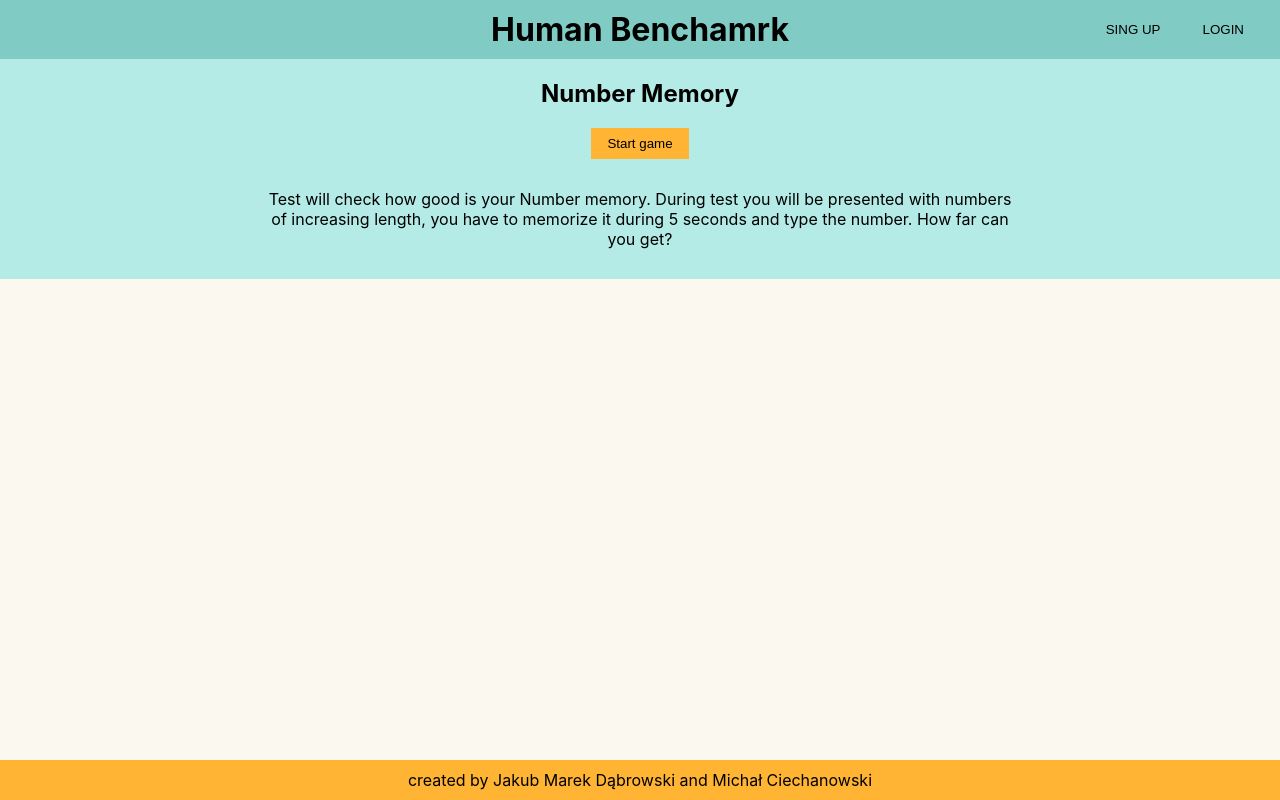
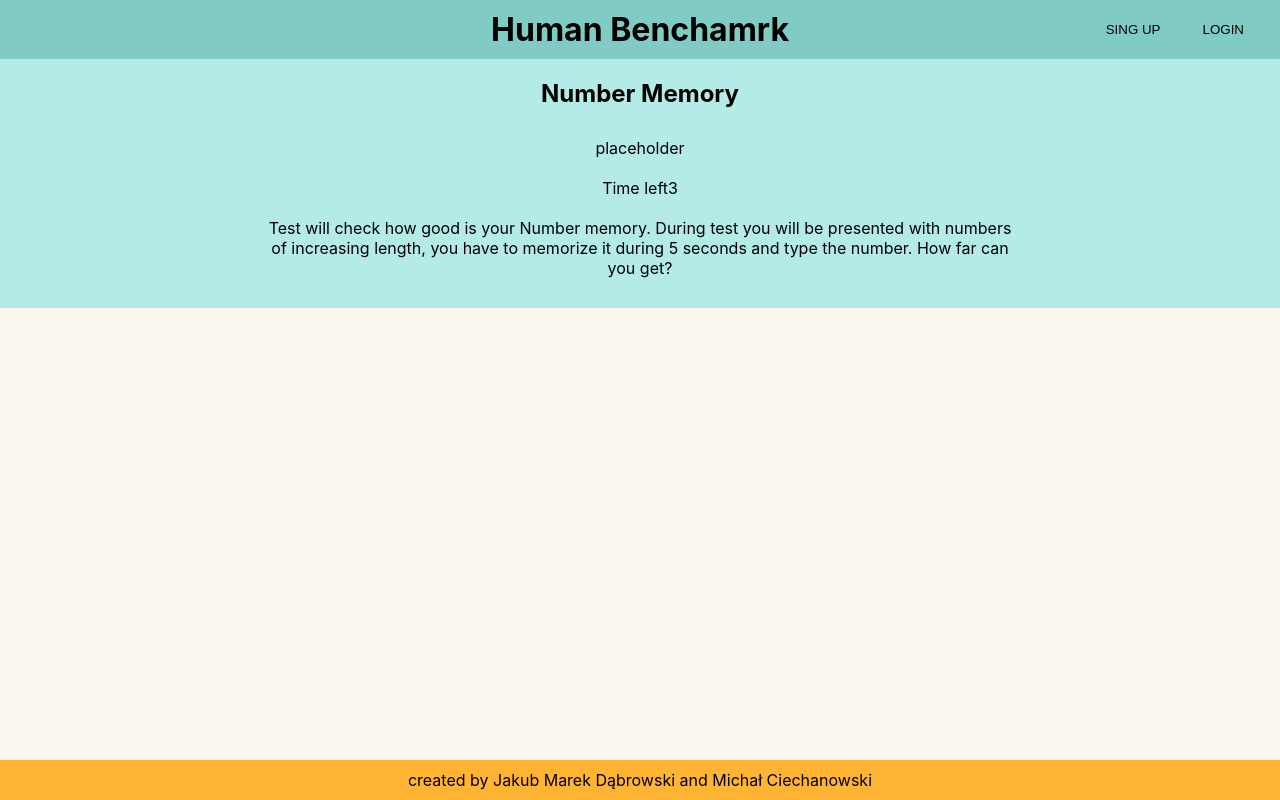
Before and after one commit to MichalCiechanowski/humanBenchmark, a React (Create React App) app in the folder client/: page / in a window 1280 px wide. Both pictures are taken after a click on the button "Start game". Built offline with nearby package versions, Linux system fonts and the light colour scheme; no server answers.

Commit message:
added state flow

```diff
--- a/client/src/App.js
+++ b/client/src/App.js
@@ -2,29 +2,53 @@ import React, { useState, useEffect } from 'react';
 import axios from 'axios';
 
 function App() {
-  const [message, setMessage] = useState('');
+  // const [message, setMessage] = useState('');
+  //
+  // const fetchMessage = async (retries = 3, delay = 1000) => {
+  //   for (let i = 0; i < retries; i++) {
+  //     try {
+  //       const response = await axios.get('/api/message');
+  //       setMessage(response.data.message);
+  //       return;
+  //     } catch (error) {
+  //       console.error(`Attempt ${i + 1} failed:`, error.message);
+  //       if (i === retries - 1) {
+  //         console.error('All retries failed');
+  //         setMessage('Error: Unable to fetch message');
+  //       } else {
+  //         await new Promise(resolve => setTimeout(resolve, delay));
+  //       }
+  //     }
+  //   }
+  // };
 
-  const fetchMessage = async (retries = 3, delay = 1000) => {
-    for (let i = 0; i < retries; i++) {
-      try {
-        const response = await axios.get('/api/message');
-        setMessage(response.data.message);
-        return;
-      } catch (error) {
-        console.error(`Attempt ${i + 1} failed:`, error.message);
-        if (i === retries - 1) {
-          console.error('All retries failed');
-          setMessage('Error: Unable to fetch message');
-        } else {
-          await new Promise(resolve => setTimeout(resolve, delay));
-        }
-      }
-    }
-  };
+  // useEffect(() => {
+  //   fetchMessage();
+  // }, []);
+
+  const [gameState, setGameState] = useState('initial');
+  const [countdown, setCountdown] = useState(5);
+
+  const startGame = () => {
+    setGameState('countdown');
+    setCountdown(5);
+  }
 
   useEffect(() => {
-    fetchMessage();
-  }, []);
+    if (gameState === 'countdown') {
+      const timer = setInterval(() => {
+        setCountdown((prev) => {
+          if (prev <= 1) {
+            clearInterval(timer);
+            setGameState('playerInput');
+            return 0;
+          }
+          return prev - 1;
+        });
+      }, 1000);
+      return () => clearInterval(timer);
+    }
+  }, [gameState]);
 
   return (
     <main>
@@ -37,7 +61,21 @@ function App() {
       </header>
       <div className='game'>
         <h2>Number Memory</h2>
-        <button>Start game</button>
+        {gameState === 'initial' && (
+          <button onClick={startGame}>Start game</button>
+        )}
+        {gameState === 'countdown' && (
+          <div>
+            <p>placeholder</p>
+            <p>Time left{countdown}</p>
+          </div>
+        )}
+        {gameState === 'playerInput' && (
+          <div>
+            <input placeholder="Enter the number"></input>
+            <button>Confirm</button>
+          </div>
+        )}
         <p className='game-description'>
           Test will check how good is your Number memory. During test you will be presented with numbers of increasing length, you have to memorize it during 5 seconds and type the number. How far can you get?
         </p>
```
